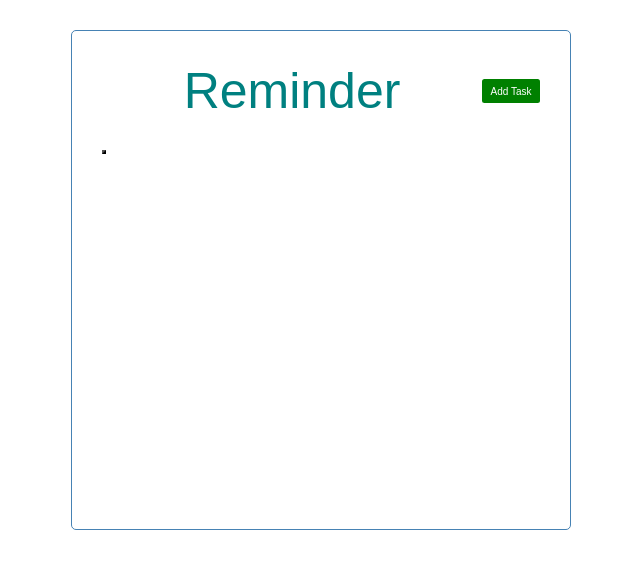
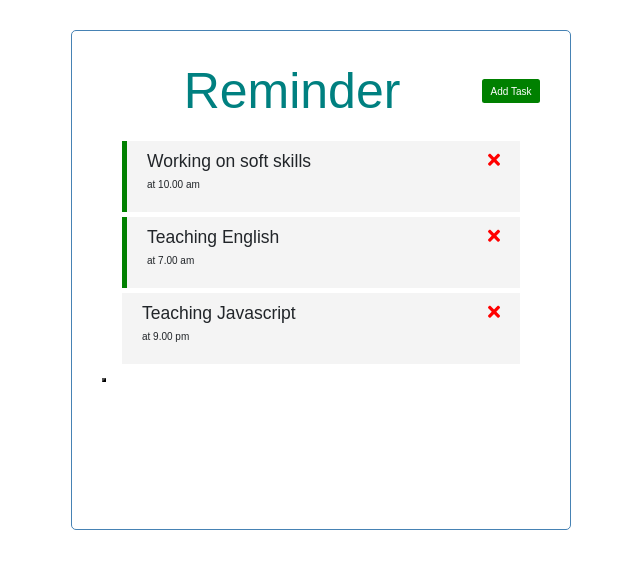
Before and after one commit to farrukhrakhimoff/Vue-reminder-app, a Vue app: page / in a window 1280 px wide. Shown: the top 568 px of the page, without its empty margins (319-959 px from the left). Built offline with nearby package versions, Linux system fonts and the light colour scheme.

Commit message:
added reminder and fontawesome

```diff
--- a/package.json
+++ b/package.json
@@ -8,6 +8,7 @@
     "lint": "vue-cli-service lint"
   },
   "dependencies": {
+    "@fortawesome/fontawesome-free": "^5.15.4",
     "bootstrap": "^5.1.3",
     "core-js": "^3.6.5",
     "jquery": "^3.6.0",
--- a/public/index.html
+++ b/public/index.html
@@ -5,6 +5,8 @@
     <meta http-equiv="X-UA-Compatible" content="IE=edge">
     <meta name="viewport" content="width=device-width,initial-scale=1.0">
     <link rel="icon" href="<%= BASE_URL %>favicon.ico">
+    <!-- Font awesome -->
+    <!-- <link rel="stylesheet" href="https://cdnjs.cloudflare.com/ajax/libs/font-awesome/5.15.4/css/all.min.css" integrity="sha512-Fo3rlrZj/k7ujTnHg4CGR2D7kSs0v4LLanw2qksYuRlEzO+tcaEPQogQ0KaoGN26/zrn20ImR1DfuLWnOo7aBA==" crossorigin="anonymous" referrerpolicy="no-referrer" /> -->
     <title><%= htmlWebpackPlugin.options.title %></title>
   </head>
   <body>
--- a/src/App.vue
+++ b/src/App.vue
@@ -1,28 +1,36 @@
 <template>
   <div class="container">
     <Header title="Reminder"/>
+    <Tasks @delete-task="deleteTask" :tasks = 'tasks' />
   <Button/>
   </div>
 </template>
 
 <script>
 import Header from './components/Header'
+import Tasks from './components/Tasks'
 
 export default {
   name: 'App',
   components: {
-    Header
+    Header,
+    Tasks
   },
   data() {
     return {
       tasks : []
     }
   },
+  methods: {
+    deleteTask(id){
+      console.log('task', id);
+    }
+  },
   created() {
     this.tasks = [
       {id:1, text:'Working on soft skills', day:'01.12.2021', time: 'at 10.00 am', reminder : true},
       {id:2, text:'Teaching English', day:'01.12.2021', time: 'at 7.00 am', reminder : true},
-      {id:3, text:'Teaching Javascript', day:'01.12.2021', time: 'at 9.00 pm', reminder : true}
+      {id:3, text:'Teaching Javascript', day:'01.12.2021', time: 'at 9.00 pm', reminder : false}
     ]
   }
 }
--- /dev/null
+++ b/src/components/Task.vue
@@ -0,0 +1,47 @@
+<template>
+     <div class="container-fluid">
+            <div :class="[task.reminder ? 'reminder' : '', 'task']">
+                <h3>
+                {{ task.text }}
+                <i @click="onDelete(task.time)" class="fas fa-times"></i>
+                </h3>
+                <p>{{task.time}}</p>
+            </div>
+        </div>
+</template>
+
+<script>
+export default {
+    name: 'Task',
+    props: {
+        task : Object
+    },
+    methods: {
+        onDelete(time) {
+            console.log(time);
+        }
+    }
+}
+</script>
+
+
+<style scoped>
+    .task {
+        background-color: #f4f4f4;
+        margin: .5rem;
+        padding: 1rem 2rem;
+        cursor: pointer;
+    }
+    .task.reminder {
+        border-left: 5px solid green;
+    }
+    .task h3 {
+        display: flex;
+        align-content: center;
+        justify-content: space-between;
+    }
+    .fa-times {
+        color: red;
+    }
+
+</style>
--- /dev/null
+++ b/src/components/Tasks.vue
@@ -0,0 +1,21 @@
+<template>
+   <div class="container-fluid">
+        <div v-bind:key="task.id" v-for="task in tasks">
+            <Task :task = "task" />
+        </div>
+   </div>
+</template>
+
+<script>
+import Task from './Task'
+export default {
+ name : 'Tasks',
+ props: {
+     tasks : Array
+ },
+ components: {
+     Task
+ }
+
+}
+</script>
--- a/src/main.js
+++ b/src/main.js
@@ -1,7 +1,8 @@
 import Vue from 'vue';
 import App from './App.vue';
 import 'bootstrap';
-
+import '@fortawesome/fontawesome-free/css/all.css';
+import '@fortawesome/fontawesome-free/js/all.js';
 
 Vue.config.productionTip = false
 
```
Also changed, not shown: 1 other file (tests, documents, lock files or other folders).
